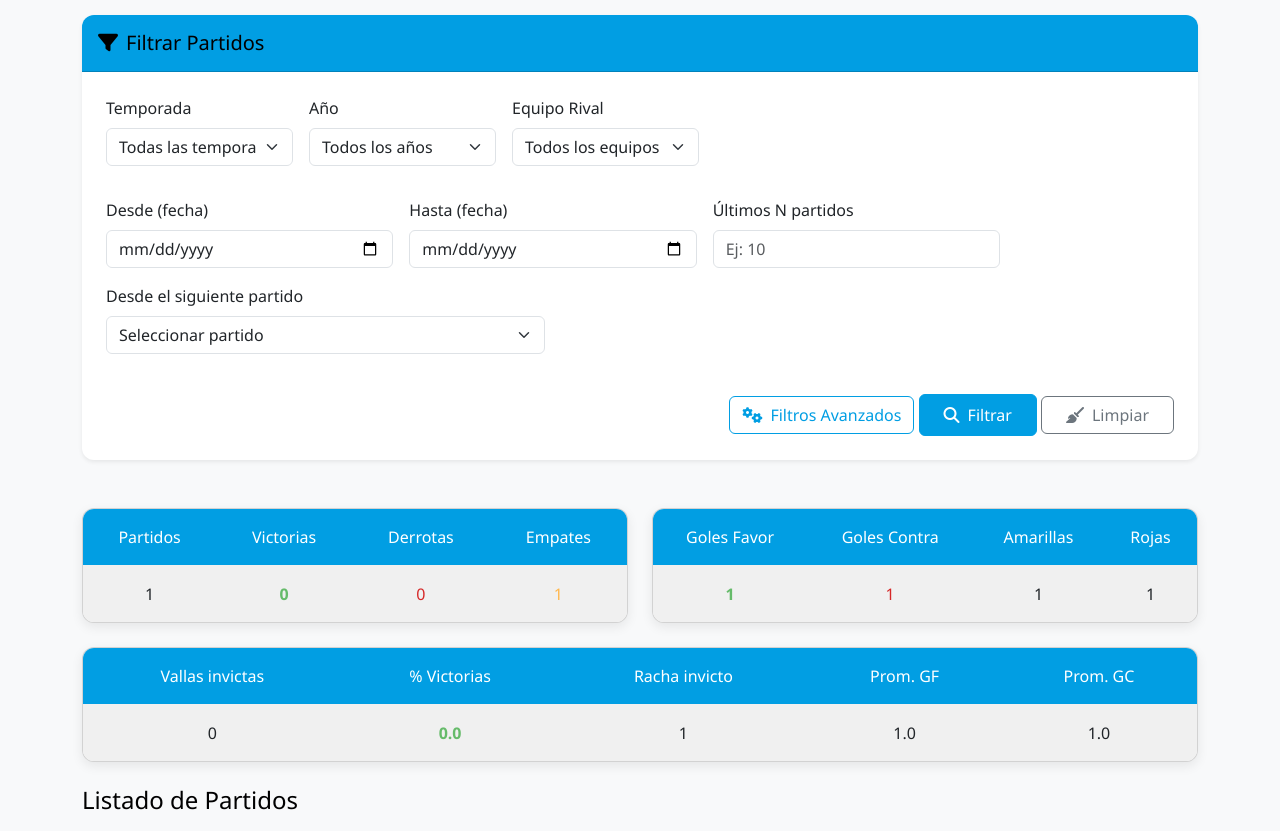
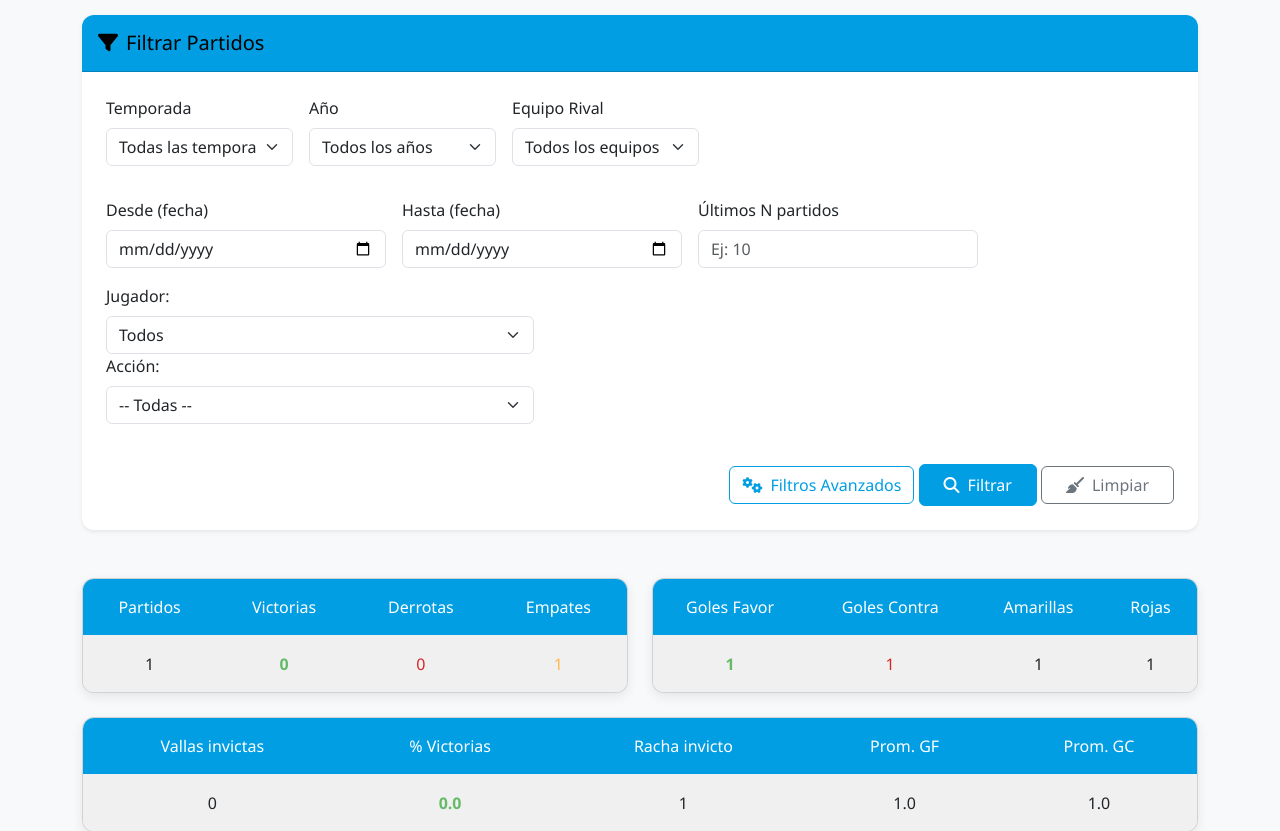
Before and after one commit to Valentin0804/HistorialClub, a Django app: page /historicos/ in a window 1280 px wide, after a click on "Filtros Avanzados". Shown: the part 294-1125 px from the top of the page. Run offline with Django 5.2, Linux system fonts and the light colour scheme; tables that the repository leaves empty hold one stand-in row (values such as "Sample post"); parts of the project's set-up code (start-up, migrations or seed data) failed here and were passed over.

Commit message:
Mejora de filtros

```diff
--- a/Backend/historial/templates/historial/historicos.html
+++ b/Backend/historial/templates/historial/historicos.html
@@ -26,6 +26,7 @@
         <div class="card-body">
             <form method="get" class="filter-form">
                 <div class="row g-3">
+
                     <!-- Temporada -->
                     <div class="col-md-4">
                         <label for="temporada" class="form-label">Temporada</label>
@@ -93,7 +94,7 @@
                                 class="form-control" placeholder="Ej: 10">
                         </div>
 
-                        <!-- Desde tal partido -->
+                        <!-- Desde tal partido
                         <div class="col-md-6">
                             <label for="desde_partido" class="form-label">Desde el siguiente partido</label>
                             <select name="desde_partido" id="desde_partido" class="form-select">
@@ -103,6 +104,24 @@
                                     {{ p.fecha|date:"d/m/Y" }} vs {{ p.rival.nombre }}
                                 </option>
                                 {% endfor %}
+                            </select>
+                        </div>-->
+
+                        <div class="col-md-6">
+                            <label for="jugador" class="form-label">Jugador:</label>
+                            <select name="jugador" id="jugador" class="form-select">
+                                <option value=""> Todos </option>
+                                {% for j in jugadores %}
+                                    <option value="{{ j.id }}" {% if filtros.jugador == j.id|stringformat:"s" %}selected{% endif %}>{{ j.nombre }} {{ j.apellido }}</option>
+                                {% endfor %}
+                            </select>
+
+                            <label for="accion" class="form-label">Acción:</label>
+                            <select name="accion" id="accion" class="form-select">
+                                <option value="">-- Todas --</option>
+                                <option value="gol" {% if filtros.accion == "gol" %}selected{% endif %}>Gol</option>
+                                <option value="amarilla" {% if filtros.accion == "amarilla" %}selected{% endif %}>Amarilla</option>
+                                <option value="roja" {% if filtros.accion == "roja" %}selected{% endif %}>Roja</option>
                             </select>
                         </div>
 
--- a/Backend/historial/views.py
+++ b/Backend/historial/views.py
@@ -2,7 +2,6 @@ from django.shortcuts import render, get_object_or_404
 from .models import Partido, Jugador, Club, Gol, TarjetaAmarilla, TarjetaRoja, Torneo
 from django.db.models import Count, F, Sum, Q
 from django.utils import timezone
-
 
 def home(request):
      # Obtener estadísticas para la portada
@@ -56,7 +55,6 @@ def detalle_partido(request, partido_id):
         'descripcion': partido.descripcion
     })
 
-
 def temporada_actual(request):
     # Obtener el año actual
     año_actual = timezone.now().year
@@ -77,6 +75,7 @@ def historicos(request):
     equipos = Club.objects.all()
     temporadas = Torneo.objects.values_list('nombre', flat=True).distinct()
     partidos_disponibles = Partido.objects.order_by('-fecha')
+    jugadores = Jugador.objects.all()
 
     # Filtros GET
     temporada_seleccionada = request.GET.get('temporada')
@@ -86,6 +85,8 @@ def historicos(request):
     fecha_hasta = request.GET.get('fecha_hasta')
     ultimos_n = request.GET.get('ultimos')
     desde_partido_id = request.GET.get('desde_partido')
+    jugador_id = request.GET.get('jugador')
+    accion = request.GET.get('accion')  # 'gol', 'amarilla', 'roja'
 
     # Aplicar filtros
     partidos = Partido.objects.all()
@@ -109,6 +110,19 @@ def historicos(request):
         partido_ref = Partido.objects.filter(id=int(desde_partido_id)).first()
         if partido_ref:
             partidos = partidos.filter(fecha__gte=partido_ref.fecha)
+
+    if jugador_id and jugador_id.isdigit():
+        jugador_id = int(jugador_id)
+        if accion == 'gol':
+            partidos_ids_con_gol = Gol.objects.filter(jugador_id=jugador_id).values_list('partido_id', flat=True)
+            partidos = partidos.filter(id__in=partidos_ids_con_gol)
+        elif accion == 'amarilla':
+            partidos_ids_con_amarilla = TarjetaAmarilla.objects.filter(jugador_id=jugador_id).values_list('partido_id', flat=True)
+            partidos = partidos.filter(id__in=partidos_ids_con_amarilla)
+        elif accion == 'roja':
+            partidos_ids_con_roja = TarjetaRoja.objects.filter(jugador_id=jugador_id).values_list('partido_id', flat=True)
+            partidos = partidos.filter(id__in=partidos_ids_con_roja)
+
 
     # Ordenamos por fecha descendente antes del corte
     partidos_filtrados = partidos.order_by('-fecha')
@@ -182,6 +196,7 @@ def historicos(request):
         'equipos': equipos,
         'años': [año.year for año in años_disponibles],
         'partidos_disponibles': partidos_disponibles,
+        'jugadores': jugadores,
         'filtros': {
             'temporada': temporada_seleccionada,
             'equipo': equipo_seleccionado,
@@ -190,6 +205,8 @@ def historicos(request):
             'fecha_hasta': fecha_hasta,
             'ultimos': ultimos_n,
             'desde_partido': desde_partido_id,
+            'jugador': jugador_id,
+            'accion': accion,
         },
         'estadisticas': estadisticas
     })
@@ -303,6 +320,5 @@ def jugadores_por_anio(request):
 
     return render(request, 'historial/jugadores_por_anio.html', context)
 
-
 def sobre_datos(request):
     return render(request, 'historial/sobre_datos.html')
```
Also changed, not shown: Backend/historial/templates/historial/jugadores_por_anio.html (+11 -5 lines).
